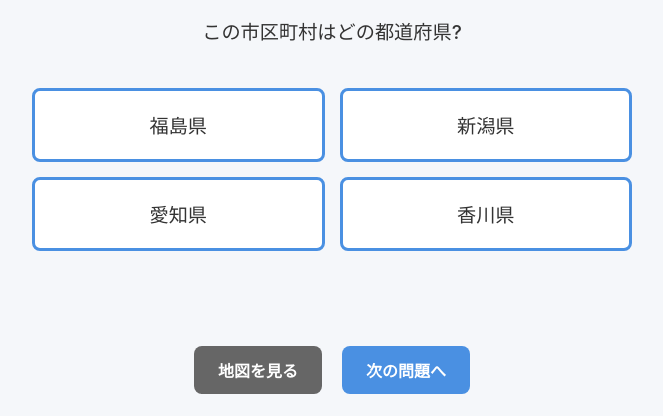
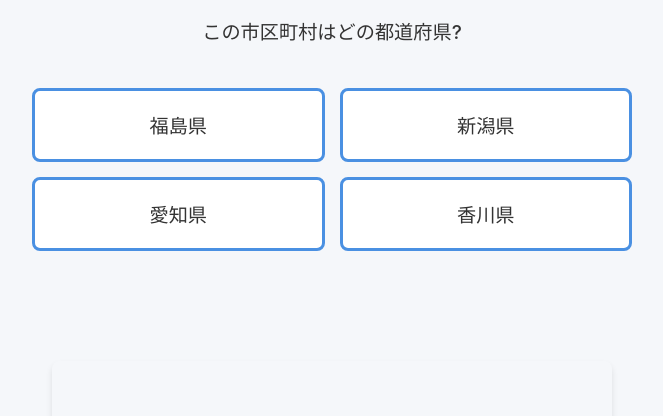
Before and after one commit to GoukiKatagiri/japan-city-quiz, a plain HTML site: page index.html in a window 1280 px wide. Both pictures are taken after a click on the button "スタート". Shown: the part 330-746 px from the top of the page, without its empty margins (308-971 px from the left). Drawn offline with nearby package versions, Linux system fonts and the light colour scheme.

Commit message:
v1.2.0: isAnsweredフラグによる状態管理を実装
仕様書に基づく修正:
- .u-hiddenクラスを追加（display: none !important + pointer-events: none）
- isAnsweredフラグでクイズの状態を管理
- 選択肢を選ぶまでボタンを確実に非表示
- nextQuestion()にガードクローズを追加（未回答時は何もしない）
- handleAnswer()にガードクローズを追加（二重回答防止）
- ボタンの表示/非表示をshowButtons()/hideButtons()で管理

修正内容:
- 選択肢を選ぶまで「地図を見る」「次の問題へ」ボタンが表示されない
- 未回答のまま「次の問題へ」を連打しても問題をスキップできない
- 二重回答を防止

```diff
--- a/css/style.css
+++ b/css/style.css
@@ -16,6 +16,12 @@
   margin: 0;
   padding: 0;
   box-sizing: border-box;
+}
+
+/* Utility Classes */
+.u-hidden {
+  display: none !important;
+  pointer-events: none;
 }
 
 body {
--- a/index.html
+++ b/index.html
@@ -60,9 +60,9 @@
 
       <div id="feedback" class="feedback hidden">
         <div class="feedback-text"></div>
-        <div class="feedback-actions hidden">
-          <button id="show-map-btn" class="btn-secondary">地図を見る</button>
-          <button id="next-question-btn" class="btn-primary">次の問題へ</button>
+        <div class="feedback-actions">
+          <button id="show-map-btn" class="btn-secondary u-hidden">地図を見る</button>
+          <button id="next-question-btn" class="btn-primary u-hidden">次の問題へ</button>
         </div>
         <div id="map-container" class="hidden" style="width: 100%; height: 400px; margin-top: 20px; border-radius: 8px; overflow: hidden;"></div>
         <div id="google-maps-link" class="hidden google-maps-link"></div>
--- a/js/app.js
+++ b/js/app.js
@@ -10,6 +10,7 @@ class App {
     this.dataLoader = new DataLoader();
     this.currentQuestion = null;
     this.mapDisplay = null;
+    this.isAnswered = false;
   }
 
   async init() {
@@ -59,17 +60,27 @@ class App {
 
   startGame() {
     this.game.reset();
+    this.isAnswered = false;
     this.ui.showGameScreen();
     this.ui.updateScore(0);
-    this.ui.hideFeedbackButtons();
+    this.hideButtons();
     this.nextQuestion();
   }
 
   nextQuestion() {
+    // Guard clause: 回答していない場合は何もしない
+    if (!this.isAnswered && this.currentQuestion !== null) {
+      return;
+    }
+
     if (!this.game.hasMoreQuestions()) {
       this.showResults();
       return;
     }
+
+    // 次の問題の準備
+    this.isAnswered = false;
+    this.hideButtons();
 
     this.currentQuestion = this.game.generateQuestion();
     this.ui.displayQuestion(
@@ -93,6 +104,12 @@ class App {
   }
 
   handleAnswer(selectedPref) {
+    // Guard clause: すでに回答済みの場合は何もしない（二重回答防止）
+    if (this.isAnswered) {
+      return;
+    }
+
+    this.isAnswered = true;
     this.ui.disableChoices();
 
     const result = this.game.checkAnswer(selectedPref, this.currentQuestion);
@@ -103,6 +120,8 @@ class App {
     );
     this.ui.updateScore(this.game.getCurrentScore());
 
+    // ボタンを表示
+    this.showButtons();
     this.setupFeedbackButtons();
   }
 
@@ -118,9 +137,32 @@ class App {
       nextQuestionBtn.onclick = () => {
         this.cleanupMap();
         this.hideGoogleMapsLink();
-        this.ui.hideFeedbackButtons();
         this.nextQuestion();
       };
+    }
+  }
+
+  showButtons() {
+    const showMapBtn = document.getElementById('show-map-btn');
+    const nextQuestionBtn = document.getElementById('next-question-btn');
+
+    if (showMapBtn) {
+      showMapBtn.classList.remove('u-hidden');
+    }
+    if (nextQuestionBtn) {
+      nextQuestionBtn.classList.remove('u-hidden');
+    }
+  }
+
+  hideButtons() {
+    const showMapBtn = document.getElementById('show-map-btn');
+    const nextQuestionBtn = document.getElementById('next-question-btn');
+
+    if (showMapBtn) {
+      showMapBtn.classList.add('u-hidden');
+    }
+    if (nextQuestionBtn) {
+      nextQuestionBtn.classList.add('u-hidden');
     }
   }
 
```
